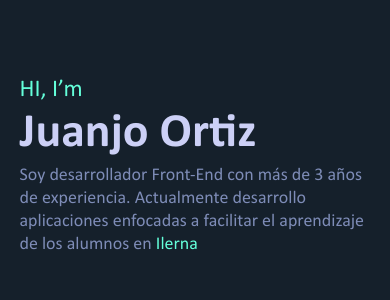
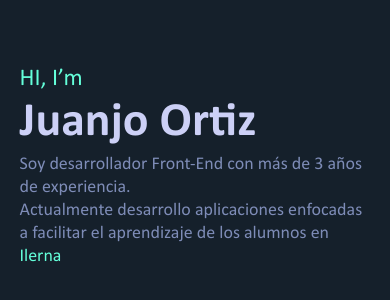
Before and after one commit to JuanjoOrt/portfolio, a Next.js app: page / in a window 390 px wide. Shown: the part 256-556 px from the top of the page. Built offline with nearby package versions, Linux system fonts and the light colour scheme.

Commit message:
fix margin and text

```diff
--- a/assets/styles.css
+++ b/assets/styles.css
@@ -20,6 +20,7 @@ html{
 body{
     margin: 0;
     padding: 0;
+    overflow-x: hidden;
 }
 
 section{
--- a/components/pages/Home.js
+++ b/components/pages/Home.js
@@ -2,11 +2,13 @@
 export default function Home () {
   return <section>
       <div className='container'>
-        <div className='home-subtitle'>HI, I’m</div>
-        <div className='home-title'>Juanjo Ortiz</div>
-        <div className='home-description'>Soy desarrollador Front-End con más de 3 años de experiencia.
-         Actualmente desarrollo aplicaciones enfocadas a facilitar el aprendizaje
-         de los alumnos en <a href='https://www.ilerna.es' className='link' target='_blank' rel='noreferrer'>Ilerna</a></div>
+        <div className='home-container'>
+          <div className='home-subtitle'>HI, I’m</div>
+          <div className='home-title'>Juanjo Ortiz</div>
+          <div className='home-description'>Soy desarrollador Front-End con más de 3 años de experiencia. <br />
+          Actualmente desarrollo aplicaciones enfocadas a facilitar el aprendizaje
+          de los alumnos en <a href='https://www.ilerna.es' className='link' target='_blank' rel='noreferrer'>Ilerna</a></div>
+        </div>
       </div>
   </section>
 }
--- a/components/pages/home.css
+++ b/components/pages/home.css
@@ -1,3 +1,7 @@
+
+.home-container{
+    margin-left: 2rem;
+}
 
 .home-subtitle{
     font-size: 36px;
@@ -17,6 +21,7 @@
 }
 
 @media (max-width: 400px) {
+    .home-container{margin: 0;}
     .home-subtitle{font-size: 24px;}
     .home-title{font-size: 48px;}
     .home-description{font-size: 18px;}
```
